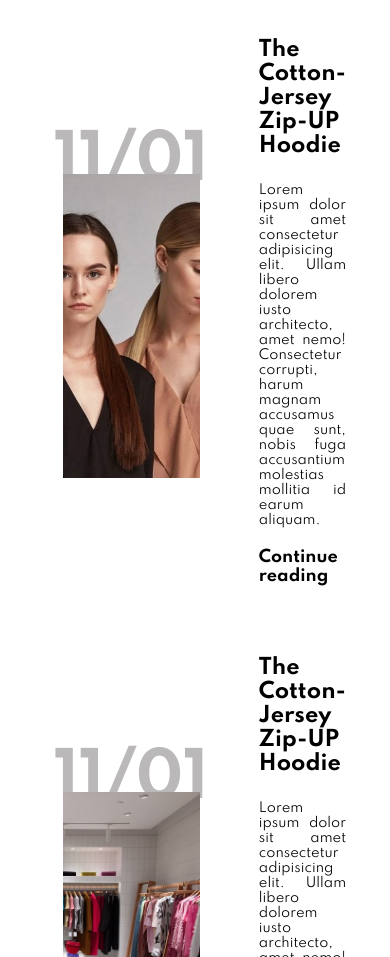
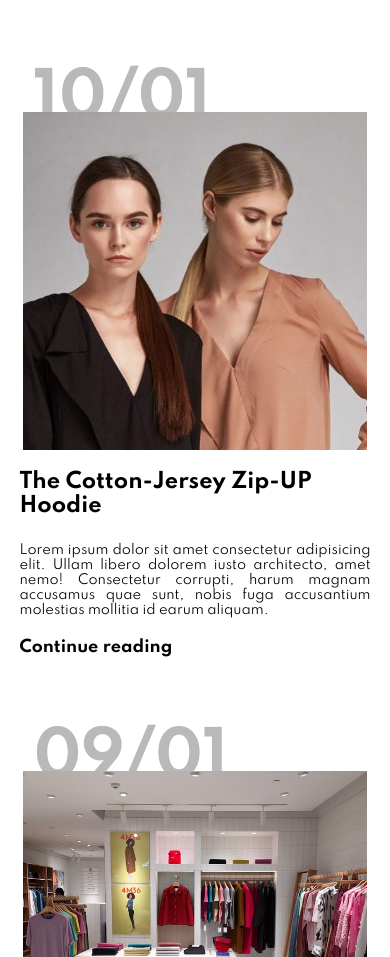
Before and after one commit to AnassAlilou/Aurora-Ecommerce-Website-Project, a plain HTML site: page blog.html in a window 390 px wide. Shown: the part 1043-2000 px from the top of the page. Drawn offline with Linux system fonts and the light colour scheme.

Commit message:
feat: make blog page mobile responsive

```diff
--- a/blog.html
+++ b/blog.html
@@ -56,7 +56,7 @@
         </div>
         <div class="container">
             <div class="img-box">
-                <h1>11/01</h1>
+                <h1>10/01</h1>
                 <img src="./img/blog/b2.jpg" alt="">
             </div>
             <div class="content">
@@ -67,7 +67,7 @@
         </div>
         <div class="container">
             <div class="img-box">
-                <h1>11/01</h1>
+                <h1>09/01</h1>
                 <img src="./img/blog/b3.jpg" alt="">
             </div>
             <div class="content">
@@ -78,7 +78,7 @@
         </div>
         <div class="container">
             <div class="img-box">
-                <h1>11/01</h1>
+                <h1>08/01</h1>
                 <img src="./img/blog/b4.jpg" alt="">
             </div>
             <div class="content">
@@ -89,7 +89,7 @@
         </div>
         <div class="container">
             <div class="img-box">
-                <h1>11/01</h1>
+                <h1>07/01</h1>
                 <img src="./img/blog/b6.jpg" alt="">
             </div>
             <div class="content">
--- a/responsive.css
+++ b/responsive.css
@@ -219,5 +219,24 @@
         text-align: center;
         margin-left: 7px;
     }
+    /*///////// Blog page /////// */
+    #product1 .container{
+        display: flex;
+        flex-direction: column;
 
+    }
+    #product1 .container img{
+        height: 40vh ;
+        width: 88vw ;
+
+    }
+    #product1 .content{
+       margin-top: -35px;
+       margin-bottom: 10px;
+       width: 90vw;
+       text-align: left;
+    }
+    #pa ul{
+    margin-top: 0px;
+    }
 }
```
